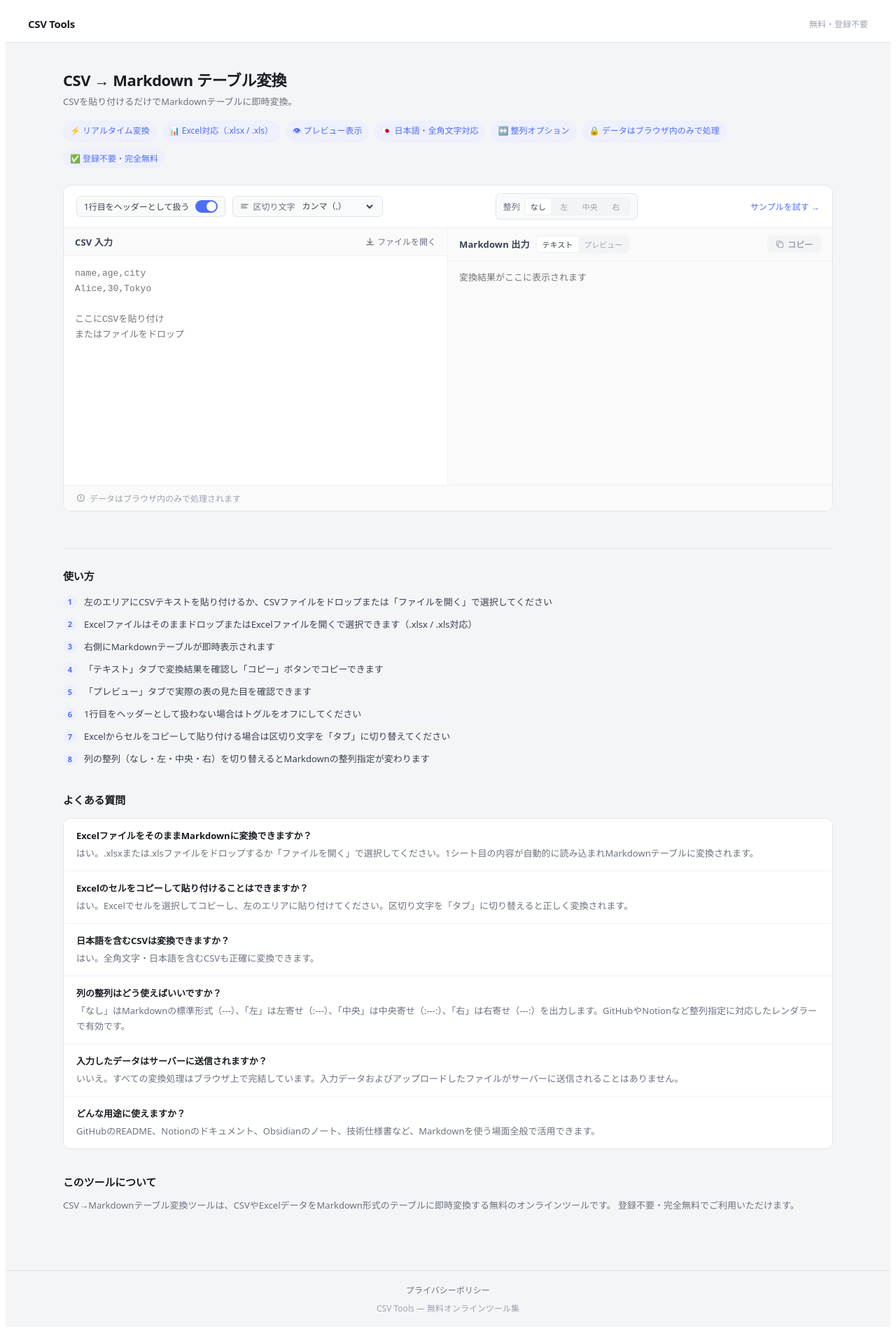
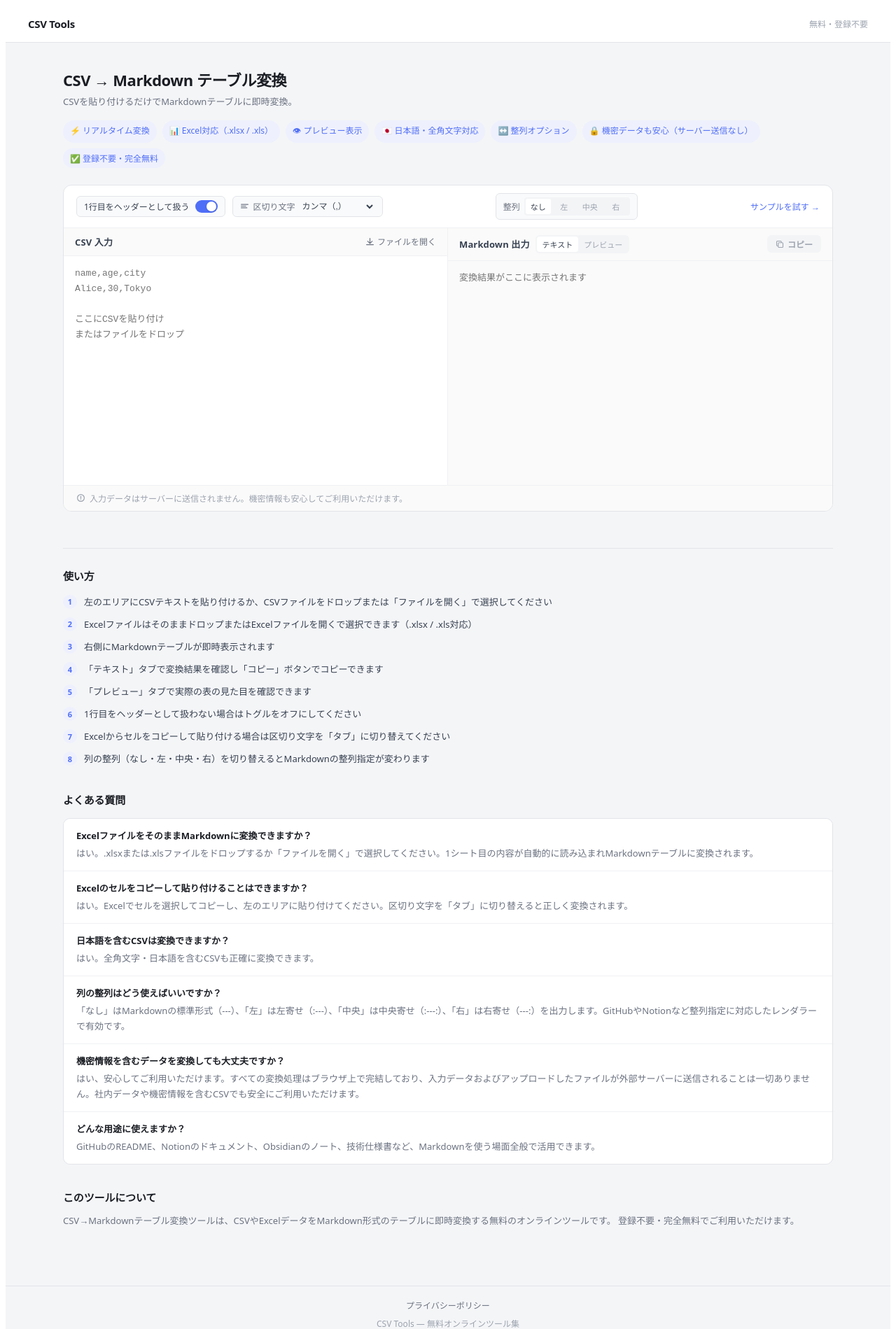
Before and after one commit to KouEgg/csv-to-markdown, a Next.js app: page /csv-to-markdown in a window 1280 px wide. Shown: the top 1899 px of the page at 70% size. Built offline with nearby package versions, Linux system fonts and the light colour scheme.

Commit message:
improve security messaging and SEO keywords

```diff
--- a/app/csv-to-html/layout.js
+++ b/app/csv-to-html/layout.js
@@ -12,7 +12,7 @@ export const metadata = {
   openGraph: {
     title: "CSV → HTMLテーブル変換 | 無料オンラインツール",
     description:
-      "CSVやExcelデータをHTMLテーブルに即時変換。貼り付けるだけでリアルタイム変換、ワンクリックコピー対応。",
+    "CSVやExcelデータをHTMLテーブルに即時変換。入力データはサーバーに送信されないため機密情報も安心。貼り付けるだけでリアルタイム変換、ワンクリックコピー対応。WordPressやはてなブログなどへの貼り付けに。",
     type: "website",
   },
 };
--- a/app/csv-to-html/page.js
+++ b/app/csv-to-html/page.js
@@ -136,7 +136,7 @@ export default function CsvToHtml() {
             CSVやExcelデータをHTMLテーブルに即時変換。
           </p>
           <div style={{ display: "flex", flexWrap: "wrap", gap: "8px" }}>
-            {["⚡ リアルタイム変換", "📊 Excel対応（.xlsx / .xls）", "👁 プレビュー表示", "🇯🇵 日本語・全角文字対応", "🔒 データはブラウザ内のみで処理", "✅ 登録不要・完全無料"].map((label) => (
+            {["⚡ リアルタイム変換", "📊 Excel対応（.xlsx / .xls）", "👁 プレビュー表示", "🇯🇵 日本語・全角文字対応", "🔒 機密データも安心（サーバー送信なし）", "✅ 登録不要・完全無料"].map((label) => (
               <span key={label} style={{ fontSize: "12px", padding: "5px 10px", borderRadius: "20px", background: "#eef0fd", color: "#4f6ef7", fontWeight: 500 }}>
                 {label}
               </span>
@@ -243,7 +243,7 @@ export default function CsvToHtml() {
             {stats ? (
               <><svg width="13" height="13" viewBox="0 0 16 16" fill="none"><path d="M2 8l4 4 8-8" stroke="#22c55e" strokeWidth="2" strokeLinecap="round"/></svg><span style={{ fontSize: "12px", color: "#6b7280" }}>{stats.rows}行 × {stats.cols}列 を変換しました</span></>
             ) : (
-              <><svg width="13" height="13" viewBox="0 0 16 16" fill="none"><path d="M8 2a6 6 0 100 12A6 6 0 008 2zM8 5v4M8 11v.01" stroke="#9ca3af" strokeWidth="1.5" strokeLinecap="round"/></svg><span style={{ fontSize: "12px", color: "#9ca3af" }}>データはブラウザ内のみで処理されます</span></>
+              <><svg width="13" height="13" viewBox="0 0 16 16" fill="none"><path d="M8 2a6 6 0 100 12A6 6 0 008 2zM8 5v4M8 11v.01" stroke="#9ca3af" strokeWidth="1.5" strokeLinecap="round"/></svg><span style={{ fontSize: "12px", color: "#9ca3af" }}>入力データはサーバーに送信されません。機密情報も安心してご利用いただけます。</span></>
             )}
           </div>
         </div>
@@ -275,7 +275,7 @@ export default function CsvToHtml() {
             {[
               { q: "ExcelファイルをそのままHTMLに変換できますか？", a: "はい。.xlsxまたは.xlsファイルをドロップするか「ファイルを開く」で選択してください。1シート目の内容が自動的に読み込まれHTMLテーブルに変換されます。" },
               { q: "日本語を含むCSVは変換できますか？", a: "はい。全角文字・日本語を含むCSVも正確に変換できます。" },
-              { q: "入力したデータはサーバーに送信されますか？", a: "いいえ。すべての変換処理はブラウザ上で完結しています。入力データおよびアップロードしたファイルがサーバーに送信されることはありません。" },
+              { q: "機密情報を含むデータを変換しても大丈夫ですか？", a: "はい、安心してご利用いただけます。すべての変換処理はブラウザ上で完結しており、入力データおよびアップロードしたファイルが外部サーバーに送信されることは一切ありません。社内データや機密情報を含むCSVでも安全にご利用いただけます。" },
               { q: "どんな用途に使えますか？", a: "WordPressやはてなブログなどのHTML編集モード、WebサイトのHTMLファイルへの貼り付けなど、HTMLテーブルを使う場面全般で活用できます。" },
             ].map((item, i, arr) => (
               <div key={i} style={{ padding: "14px 18px", borderBottom: i < arr.length - 1 ? "0.5px solid #f0f1f4" : "none", background: "#fff" }}>
--- a/app/csv-to-markdown/layout.js
+++ b/app/csv-to-markdown/layout.js
@@ -12,7 +12,7 @@ export const metadata = {
   openGraph: {
     title: "CSV → Markdownテーブル変換 | 無料オンラインツール",
     description:
-      "CSVやExcelデータをMarkdownテーブルに即時変換。貼り付けるだけでリアルタイム変換、ワンクリックコピー対応。",
+    "CSVやExcelデータをMarkdownテーブルに即時変換。入力データはサーバーに送信されないため機密情報も安心。貼り付けるだけでリアルタイム変換、ワンクリックコピー対応。GitHubのREADMEやNotionのドキュメント作成に。",
     type: "website",
   },
 };
--- a/app/csv-to-markdown/page.js
+++ b/app/csv-to-markdown/page.js
@@ -96,7 +96,7 @@ const handleFile = (file) => {
               "👁 プレビュー表示",
               "🇯🇵 日本語・全角文字対応",
               "↔️ 整列オプション",
-              "🔒 データはブラウザ内のみで処理",
+              "🔒 機密データも安心（サーバー送信なし）",
               "✅ 登録不要・完全無料",
             ].map((label) => (
               <span
@@ -320,7 +320,7 @@ const handleFile = (file) => {
             ) : (
               <>
                 <svg width="13" height="13" viewBox="0 0 16 16" fill="none"><path d="M8 2a6 6 0 100 12A6 6 0 008 2zM8 5v4M8 11v.01" stroke="#9ca3af" strokeWidth="1.5" strokeLinecap="round"/></svg>
-                <span style={{ fontSize: "12px", color: "#9ca3af" }}>データはブラウザ内のみで処理されます</span>
+                <span style={{ fontSize: "12px", color: "#9ca3af" }}>入力データはサーバーに送信されません。機密情報も安心してご利用いただけます。</span>
               </>
             )}
           </div>
@@ -375,8 +375,8 @@ const handleFile = (file) => {
                 a: "「なし」はMarkdownの標準形式（---）、「左」は左寄せ（:---）、「中央」は中央寄せ（:---:）、「右」は右寄せ（---:）を出力します。GitHubやNotionなど整列指定に対応したレンダラーで有効です。"
               },
               {
-                q: "入力したデータはサーバーに送信されますか？",
-                a: "いいえ。すべての変換処理はブラウザ上で完結しています。入力データおよびアップロードしたファイルがサーバーに送信されることはありません。"
+                q: "機密情報を含むデータを変換しても大丈夫ですか？",
+                a: "はい、安心してご利用いただけます。すべての変換処理はブラウザ上で完結しており、入力データおよびアップロードしたファイルが外部サーバーに送信されることは一切ありません。社内データや機密情報を含むCSVでも安全にご利用いただけます。"
               },
               {
                 q: "どんな用途に使えますか？",
--- a/app/markdown-to-csv/layout.js
+++ b/app/markdown-to-csv/layout.js
@@ -12,7 +12,7 @@ export const metadata = {
   openGraph: {
     title: "Markdown → CSV変換 | 無料オンラインツール",
     description:
-      "MarkdownテーブルをCSV形式に即時変換。GitHubのREADMEやNotionからデータをCSVに戻したいときに。",
+    "MarkdownテーブルをCSV形式に即時変換。入力データはサーバーに送信されないため機密情報も安心。GitHubのREADMEやNotionからデータをCSVに戻したいときに。貼り付けるだけでリアルタイム変換。",
     type: "website",
   },
 };
--- a/app/markdown-to-csv/page.js
+++ b/app/markdown-to-csv/page.js
@@ -103,7 +103,7 @@ export default function MarkdownToCsv() {
             MarkdownテーブルをCSV形式に即時変換。
           </p>
           <div style={{ display: "flex", flexWrap: "wrap", gap: "8px" }}>
-            {["⚡ リアルタイム変換", "🇯🇵 日本語・全角文字対応", "🔒 データはブラウザ内のみで処理", "✅ 登録不要・完全無料"].map((label) => (
+            {["⚡ リアルタイム変換", "🇯🇵 日本語・全角文字対応", "🔒 機密データも安心（サーバー送信なし）", "✅ 登録不要・完全無料"].map((label) => (
               <span key={label} style={{ fontSize: "12px", padding: "5px 10px", borderRadius: "20px", background: "#eef0fd", color: "#4f6ef7", fontWeight: 500 }}>
                 {label}
               </span>
@@ -182,7 +182,7 @@ export default function MarkdownToCsv() {
             {stats ? (
               <><svg width="13" height="13" viewBox="0 0 16 16" fill="none"><path d="M2 8l4 4 8-8" stroke="#22c55e" strokeWidth="2" strokeLinecap="round"/></svg><span style={{ fontSize: "12px", color: "#6b7280" }}>{stats.rows}行 × {stats.cols}列 を変換しました</span></>
             ) : (
-              <><svg width="13" height="13" viewBox="0 0 16 16" fill="none"><path d="M8 2a6 6 0 100 12A6 6 0 008 2zM8 5v4M8 11v.01" stroke="#9ca3af" strokeWidth="1.5" strokeLinecap="round"/></svg><span style={{ fontSize: "12px", color: "#9ca3af" }}>データはブラウザ内のみで処理されます</span></>
+              <><svg width="13" height="13" viewBox="0 0 16 16" fill="none"><path d="M8 2a6 6 0 100 12A6 6 0 008 2zM8 5v4M8 11v.01" stroke="#9ca3af" strokeWidth="1.5" strokeLinecap="round"/></svg><span style={{ fontSize: "12px", color: "#9ca3af" }}>入力データはサーバーに送信されません。機密情報も安心してご利用いただけます。</span></>
             )}
           </div>
         </div>
@@ -211,7 +211,7 @@ export default function MarkdownToCsv() {
             {[
               { q: "どんなMarkdownテーブル形式に対応していますか？", a: "標準的なMarkdownテーブル形式（|で区切られた形式）に対応しています。整列指定（:---:等）のセパレーター行は自動的に除外されます。" },
               { q: "日本語を含むMarkdownテーブルは変換できますか？", a: "はい。全角文字・日本語を含むMarkdownテーブルも正確に変換できます。" },
-              { q: "入力したデータはサーバーに送信されますか？", a: "いいえ。すべての変換処理はブラウザ上で完結しています。入力データおよびアップロードしたファイルがサーバーに送信されることはありません。" },
+              { q: "機密情報を含むデータを変換しても大丈夫ですか？", a: "はい、安心してご利用いただけます。すべての変換処理はブラウザ上で完結しており、入力データおよびアップロードしたファイルが外部サーバーに送信されることは一切ありません。社内データや機密情報を含むMarkdownテーブルでも安全にご利用いただけます。" },
               { q: "どんな用途に使えますか？", a: "GitHubのREADMEやNotionからデータをCSVに戻したいとき、MarkdownテーブルをExcelやスプレッドシートで編集したいときなどに活用できます。" },
             ].map((item, i, arr) => (
               <div key={i} style={{ padding: "14px 18px", borderBottom: i < arr.length - 1 ? "0.5px solid #f0f1f4" : "none", background: "#fff" }}>
```
